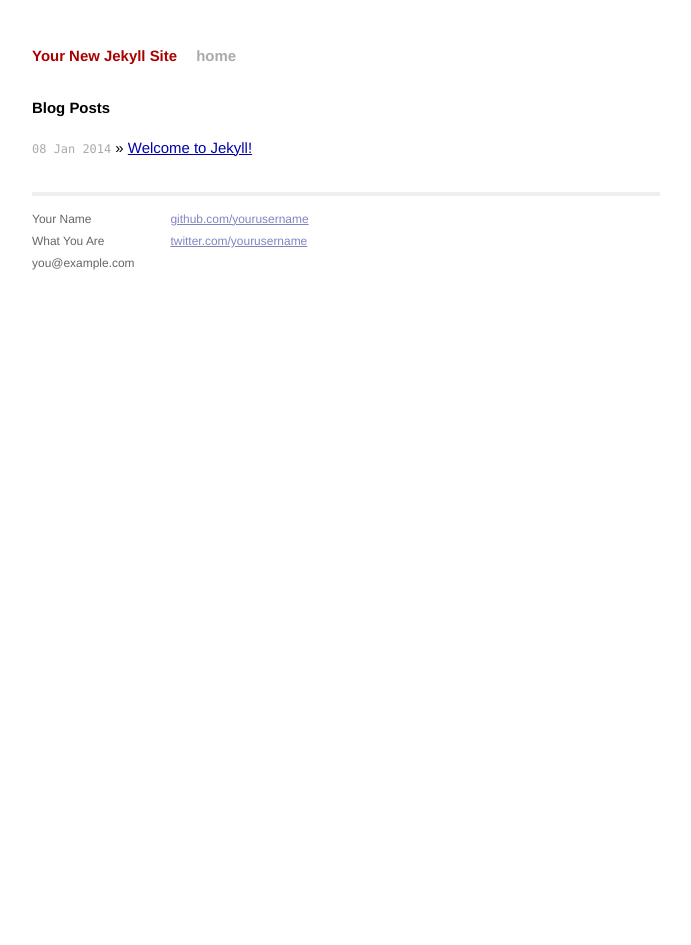
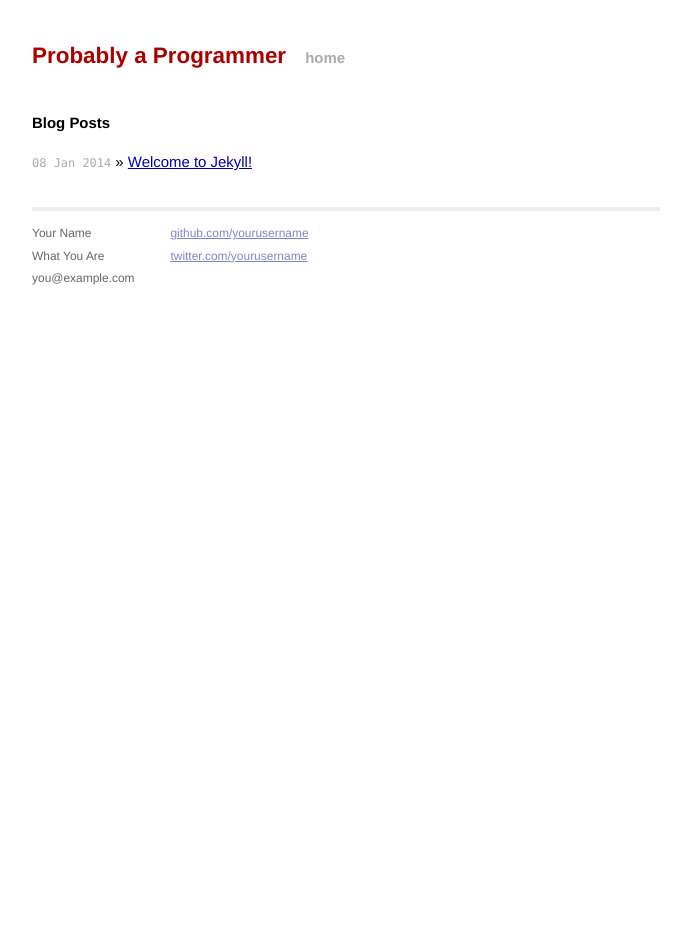
Before and after one commit to aidenbenton/aidenbenton.github.io, a Jekyll site: the page built from index.html, in a window 1280 px wide. Shown: the whole page, without its empty margins (294-985 px from the left). Built offline with Jekyll 4.4.1, drawn with Linux system fonts in a browser that asks for light colours; Markdown is read by kramdown in place of the engine named in the settings.

Commit message:
added cname, still crap

```diff
--- /dev/null
+++ b/CNAME
@@ -0,0 +1 @@
+www.aidenbenton.com
--- a/_config.yml
+++ b/_config.yml
@@ -1,3 +1,3 @@
-name: Your New Jekyll Site
+name: Probably a Programmer
 markdown: redcarpet
 pygments: true
--- a/css/main.css
+++ b/css/main.css
@@ -69,6 +69,7 @@ a:visited { color: #a0a; }
 }
 
 .title {
+  font-size: 150%;
   display: inline-block;
   margin-bottom: 2em;
 }
--- a/index.html
+++ b/index.html
@@ -1,6 +1,6 @@
 ---
 layout: default
-title: Your New Jekyll Site
+title: Probably A Programmer
 ---
 
 <div id="home">
```
